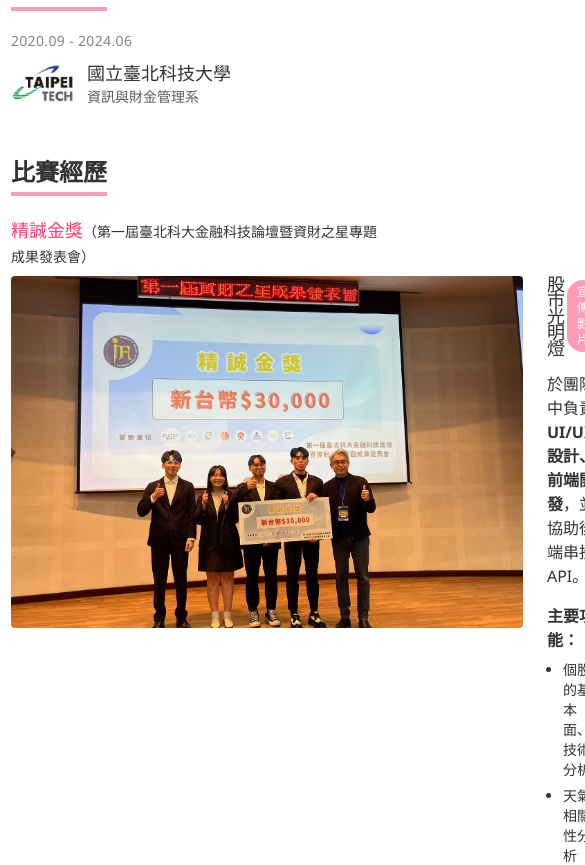
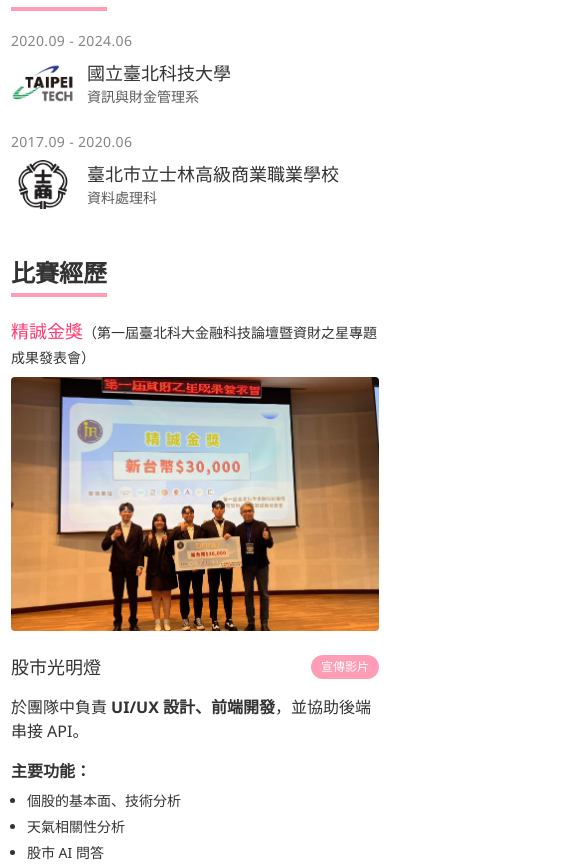
Before and after one commit to ki2sch3/ki2sch3.github.io, a React (Vite) app: page /about in a window 390 px wide. Shown: the part 1385-2250 px from the top of the page, 585 px wide, since content can reach past the window. Built offline with nearby package versions, Linux system fonts and the light colour scheme; a web font is replaced by a local one.

Commit message:
Update About

```diff
--- a/src/routes/About.jsx
+++ b/src/routes/About.jsx
@@ -64,7 +64,7 @@
 						</div>
 						<p className='text-sm tracking-wide opacity-60'>2020.09 - 2024.06</p>
 					</div>
-					{/* <div className='flex flex-col-reverse justify-between gap-2 xs:flex-row xs:gap-0'>
+					<div className='flex flex-col-reverse justify-between gap-2 xs:flex-row xs:gap-0'>
 						<div className='flex gap-3'>
 							<img src='assets/images/slhs.jpg' className='object-cover w-16' alt='slhs' />
 							<div>
@@ -73,7 +73,7 @@
 							</div>
 						</div>
 						<p className='text-sm tracking-wide opacity-60'>2017.09 - 2020.06</p>
-					</div> */}
+					</div>
 				</section>
 				<section>
 					<h2 className='pb-1 mb-5 border-b-4 border-pink-500 w-fit'>比賽經歷</h2>
@@ -82,8 +82,12 @@
 							<span className='text-pink-700 text-lg font-medium'>精誠金獎</span>
 							<span className='text-sm'>（第一屆臺北科大金融科技論壇暨資財之星專題成果發表會）</span>
 						</p>
-						<div className='flex justify-between items-start gap-6'>
-							<img src='assets/images/award-of-ntut.jpg' className='object-cover rounded flex-1 max-w-lg' alt='ntut' />
+						<div className='flex lg:flex-row flex-col justify-between items-start gap-6'>
+							<img
+								src='assets/images/award-of-ntut.jpg'
+								className='object-cover rounded flex-1 lg:max-w-lg'
+								alt='ntut'
+							/>
 							<div className='flex-1 space-y-4'>
 								<div className='flex items-center mb-4 justify-between'>
 									<h3 className='leading-4'>股市光明燈</h3>
```
